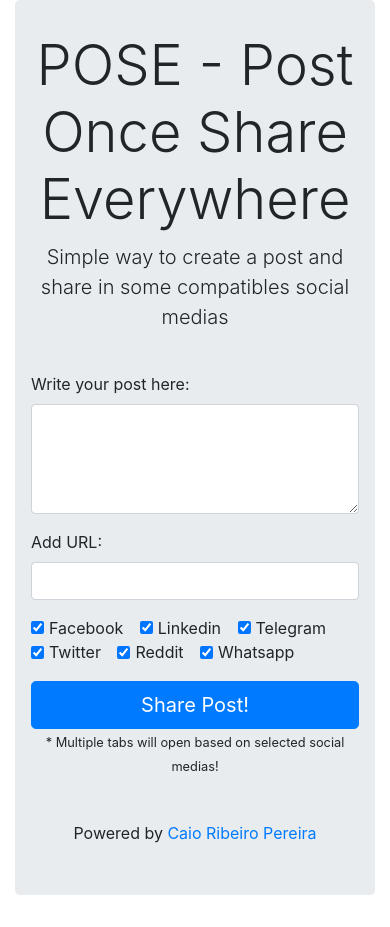
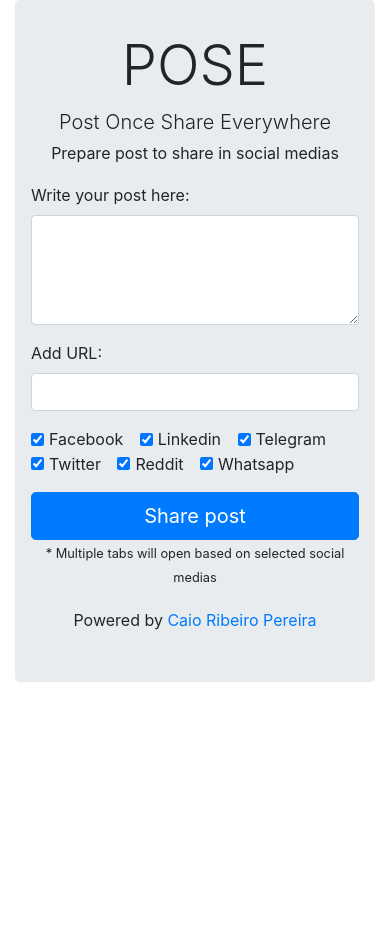
Before and after one commit to caio-ribeiro-pereira/pose, a plain HTML site: page index.html in a window 390 px wide. After the commit the page ends 844 px from the top, so only its background shows below. Drawn offline with Linux system fonts and the light colour scheme.

Commit message:
layout improvements for mobile

```diff
--- a/index.html
+++ b/index.html
@@ -9,9 +9,12 @@
   <body>
     <div class="container">
       <form class="jumbotron" id="form">
-        <h1 class="display-4 text-center">POSE - Post Once Share Everywhere</h1>
-        <p class="lead text-center">Simple way to create a post and share in some compatibles social medias</p>
-        <br>
+        <h1 class="display-4 text-center">POSE</h1>
+        <p class="lead text-center">
+          Post Once Share Everywhere
+          <br>
+          <small>Prepare post to share in social medias</small>
+        </p>
         <div class="form-group">
           <label for="post">Write your post here:</label>
           <textarea class="form-control" id="post" rows="4" required></textarea>
@@ -23,13 +26,12 @@
         <div class="form-group" id="socialmedias"></div>
         <div class="form-group">
           <button type="submit" class="btn btn-primary btn-lg btn-block" id="share">
-            Share Post!
+            Share post
           </button>
           <p class="text-center">
-            <small>* Multiple tabs will open based on selected social medias!</small>
+            <small>* Multiple tabs will open based on selected social medias</small>
           </p>
         </div>
-        <br>
         <p class="lead text-center">
           <small>Powered by <a href="https://crpwebdev.github.io" rel="me" target="_blank">Caio Ribeiro Pereira</a></small>
         </p>
```
